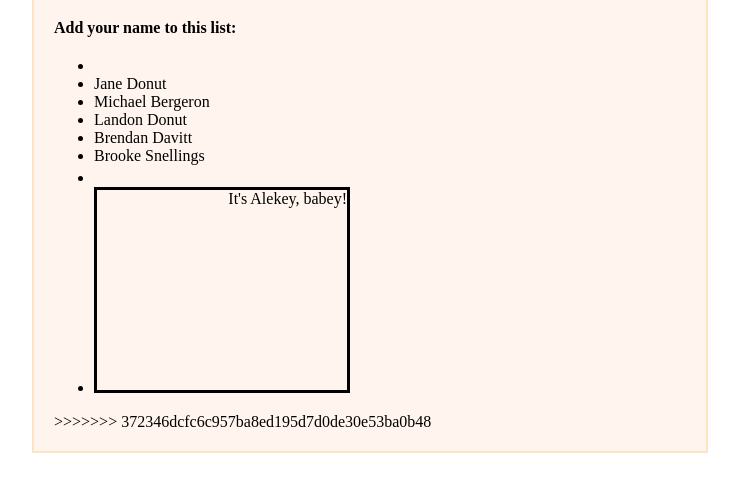
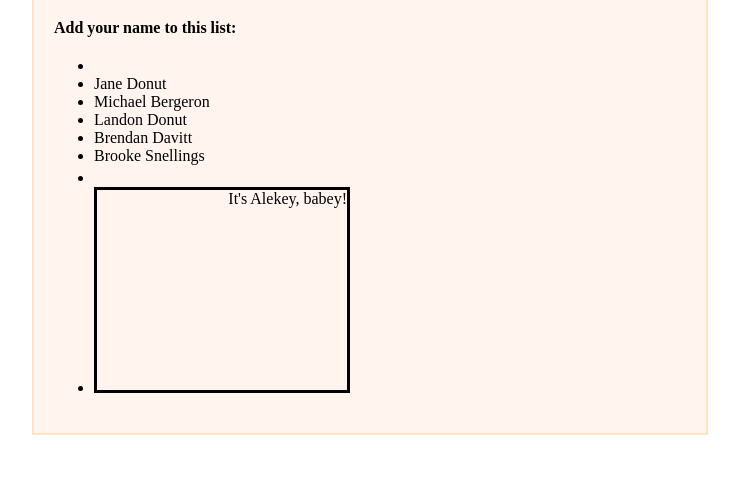
Before and after one commit to zonagilreath/donutpushtomaster, a plain HTML site: page index.html in a window 1280 px wide. Shown: the part 91-582 px from the top of the page, without its empty margins (270-1009 px from the left). Drawn offline with Linux system fonts and the light colour scheme.

```diff
--- a/index.html
+++ b/index.html
@@ -33,7 +33,6 @@
           </marquee>
         </li>
       </ul>
->>>>>>> 372346dcfc6c957ba8ed195d7d0de30e53ba0b48
     </div>
   </body>
 </html>
```
